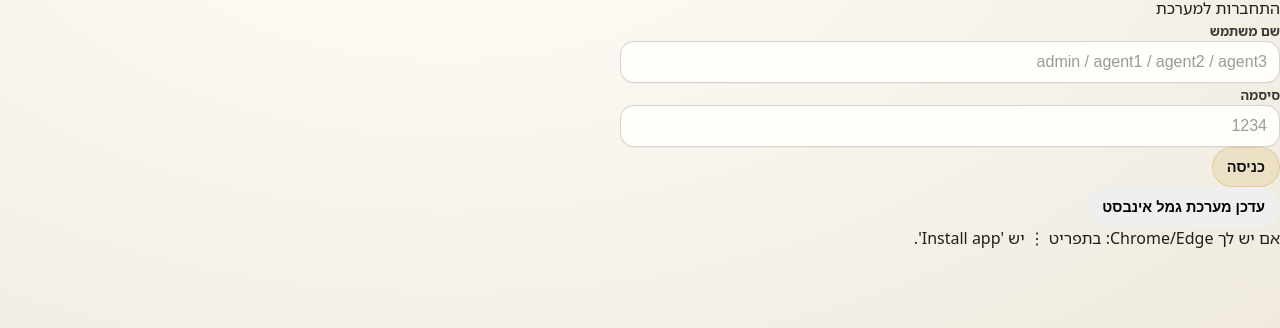
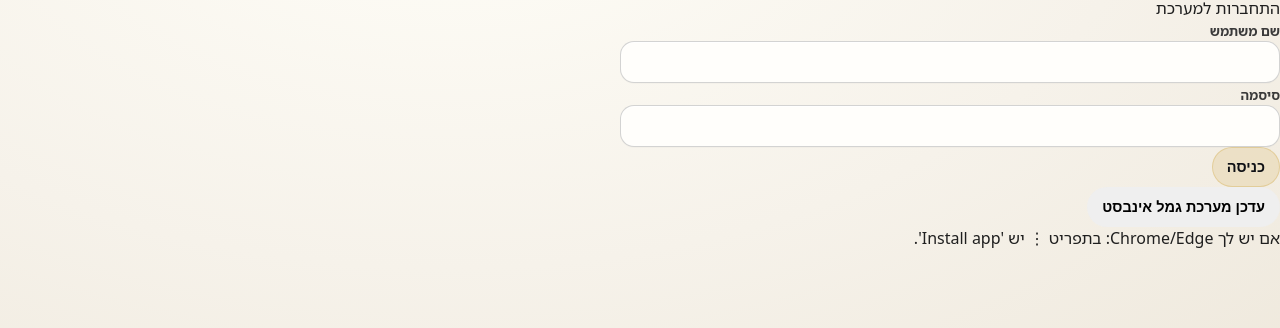
Before and after one commit to gemelinvest2026-wq/gemel-invest, a plain HTML site: page index.html in a window 1280 px wide. Shown: the part 138-466 px from the top of the page. Drawn offline with Linux system fonts and the light colour scheme.

Commit message:
Update index.html

```diff
--- a/index.html
+++ b/index.html
@@ -41,10 +41,10 @@
 
     <form id="loginForm" class="loginForm" autocomplete="off">
       <label class="loginLabel" for="loginUser">שם משתמש</label>
-      <input id="loginUser" class="loginInput" type="text" inputmode="text" autocomplete="username" placeholder="admin / agent1 / agent2 / agent3">
+      <input id="loginUser" class="loginInput" type="text" inputmode="text" autocomplete="username" placeholder="">
 
       <label class="loginLabel" for="loginPass">סיסמה</label>
-      <input id="loginPass" class="loginInput" type="password" autocomplete="current-password" placeholder="1234">
+      <input id="loginPass" class="loginInput" type="password" autocomplete="current-password" placeholder="">
 
       <div id="loginError" class="loginError" style="display:none"></div>
 
```
